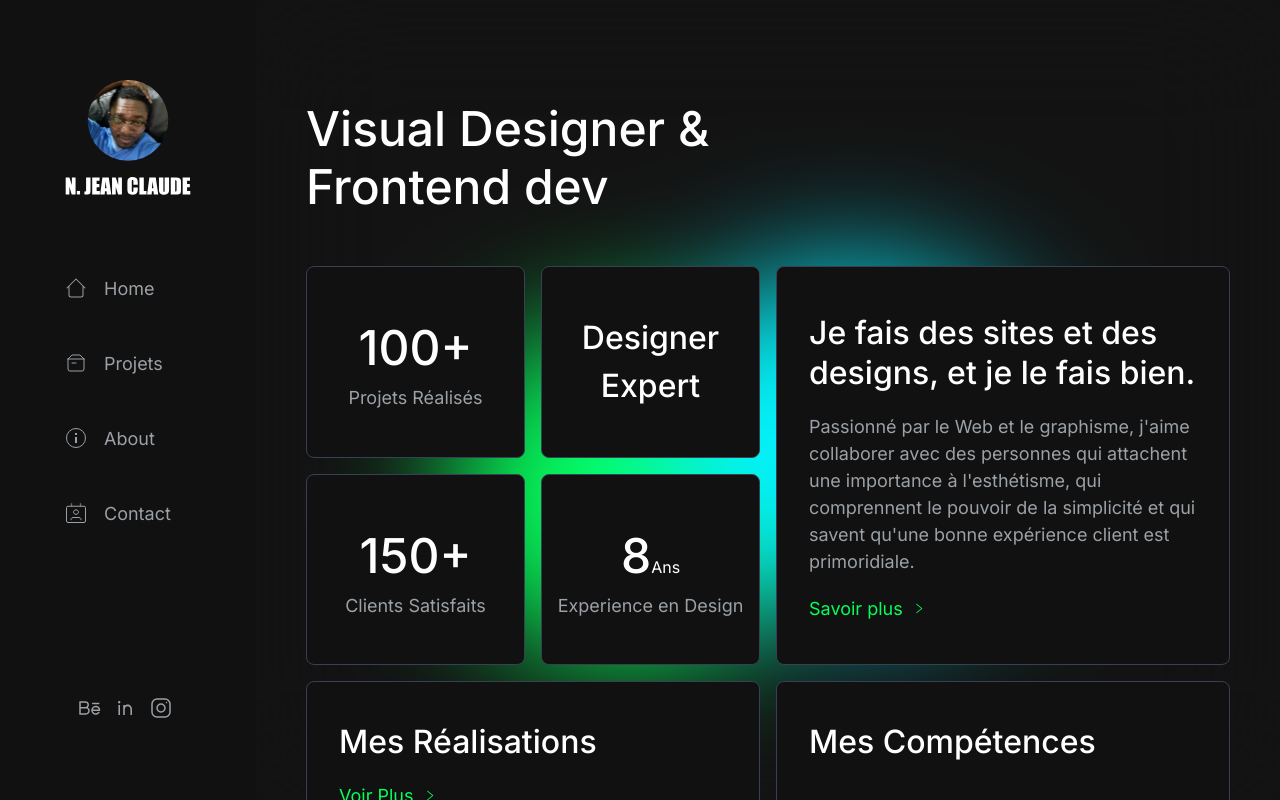
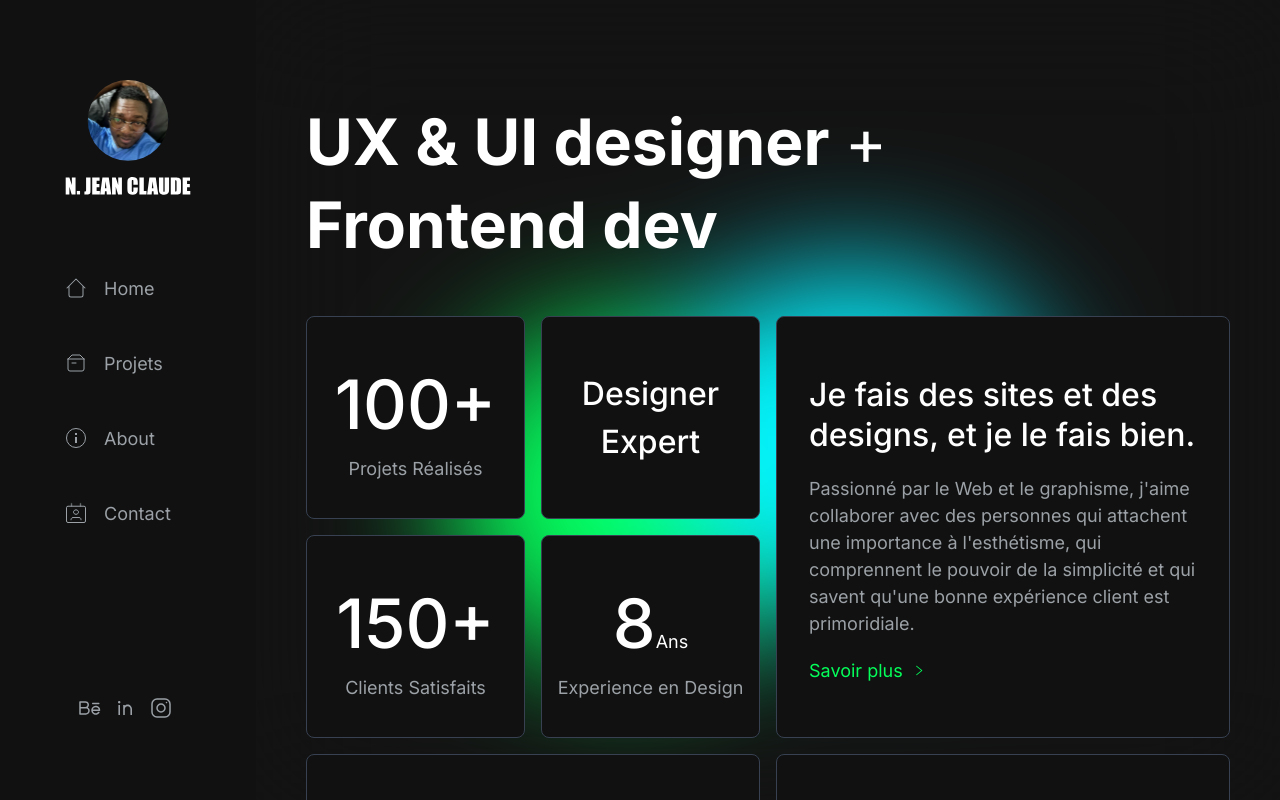
Before and after one commit to TeddyMedjio/myportfolio, a Next.js app: page / in a window 1280 px wide. Built offline with nearby package versions, Linux system fonts and the light colour scheme.

Commit message:
update font size

```diff
--- a/app/globals.css
+++ b/app/globals.css
@@ -14,9 +14,15 @@ body {
   font-family: Inter;
 }
 
+.title {
+  font-size: clamp(37px, 5vw, 78px);
+  font-weight: 700;
+  line-height: 1.3;
+}
+
 /* FONTS */
 .medium-48 {
-  @apply text-[48px] font-[500];
+  @apply text-[68px] font-[500];
 }
 
 .medium-32 {
--- a/components/Front.tsx
+++ b/components/Front.tsx
@@ -12,8 +12,9 @@ const Front = () => {
         <div className="blue"></div>
       </div>
       <div className=" pt-[50px] lg:pt-[100px] mx-auto max-w-[1440px]">
-        <h1 className="text-white medium-32 leading-snug lg:text-[48px] lg:leading-[58px] ">
-          Visual Designer & <br /> Frontend dev
+        <h1 className="text-white title ">
+          UX & UI designer <span className=" font-normal">+</span> <br />{" "}
+          Frontend dev
         </h1>
 
         {/* card */}
@@ -38,7 +39,7 @@ const Front = () => {
             </div>
             <div className="bg-gray-10 border border-gray-700 rounded-lg flex flex-col justify-center py-9">
               <h1 className=" medium-48 text-white text-center">
-                8<span className="regular-16">Ans</span>
+                8<span className="regular-18">Ans</span>
               </h1>
               <p className="regular-18 2xl:text-[20px] 2xl:leading-[28px] text-gray-20 text-center">
                 Experience en Design
@@ -46,7 +47,7 @@ const Front = () => {
             </div>
           </div>
           <div className="bg-gray-10 border border-gray-700 rounded-lg pt-[40px] px-8 py-9 flex flex-col items-center justify-center">
-            <h2 className=" medium-32 2xl:text-[48px] 2xl:leading-[58px] text-white mb-5 leading-tight">
+            <h2 className=" medium-32 2xl:text-[50px] 2xl:leading-[58px] text-white mb-5 leading-tight">
               Je fais des sites et des designs, et je le fais bien.
             </h2>
             <p className="regular-18 text-gray-20 2xl:text-[20px] 2xl:leading-[28px] ">
--- a/components/Realisation.tsx
+++ b/components/Realisation.tsx
@@ -17,6 +17,7 @@ const Realisation = () => {
 
         {/* card */}
         <div className="grid grid-cols-1 grid-flow-row lg:grid-rows-2 lg:grid-cols-2 gap-4 mt-[50px]">
+          <Link href="https://notary-virid.vercel.app/" target="_blank">
             <div className="bg-gray-10 border border-gray-700 rounded-lg ">
               <div className=" overflow-hidden rounded-tl-lg rounded-tr-lg">
                 <Image
@@ -46,13 +47,14 @@ const Realisation = () => {
                   <h2 className="text-[25px] md:text-[32px] text-white  leading-tight ">
                     Notaire Riegelova{" "}
                   </h2>
-                <Link href="https://notary-virid.vercel.app/" target="_blank">
+
                   <Image src="/tab.svg" height={21} width={21} alt="icon tab" />
-                </Link>
                 </div>
               </div>
             </div>
+          </Link>
 
+          <Link href="https://www.behance.net/njean" target="_blank">
             <div className="bg-gray-10 border border-gray-700 rounded-lg ">
               <div className=" overflow-hidden rounded-tl-lg rounded-tr-lg">
                 <Image
@@ -79,13 +81,14 @@ const Realisation = () => {
                   <h2 className="text-[25px] md:text-[32px] text-white  leading-tight ">
                     Finsura AG
                   </h2>
-                <Link href="https://www.behance.net/njean" target="_blank">
+
                   <Image src="/tab.svg" height={21} width={21} alt="icon tab" />
-                </Link>
                 </div>
               </div>
             </div>
+          </Link>
 
+          <Link href="https://www.em-marketing.ch/" target="_blank">
             <div className="bg-gray-10 border border-gray-700 rounded-lg ">
               <div className=" overflow-hidden rounded-tl-lg rounded-tr-lg">
                 <Image
@@ -115,13 +118,14 @@ const Realisation = () => {
                   <h2 className="text-[25px] md:text-[32px] text-white  leading-tight ">
                     Emotional Marketing
                   </h2>
-                <Link href="https://www.em-marketing.ch/" target="_blank">
+
                   <Image src="/tab.svg" height={21} width={21} alt="icon tab" />
-                </Link>
                 </div>
               </div>
             </div>
+          </Link>
 
+          <Link href="https://barbershop-three-phi.vercel.app/" target="_blank">
             <div className="bg-gray-10 border border-gray-700 rounded-lg ">
               <div className=" overflow-hidden rounded-tl-lg rounded-tr-lg">
                 <Image
@@ -151,16 +155,14 @@ const Realisation = () => {
                   <h2 className="text-[25px] md:text-[32px] text-white  leading-tight ">
                     OZ Barbershop
                   </h2>
-                <Link
-                  href="https://barbershop-three-phi.vercel.app/"
-                  target="_blank"
-                >
+
                   <Image src="/tab.svg" height={21} width={21} alt="icon tab" />
-                </Link>
                 </div>
               </div>
             </div>
+          </Link>
 
+          <Link href="https://travel-theta-three.vercel.app/" target="_blank">
             <div className="bg-gray-10 border border-gray-700 rounded-lg ">
               <div className=" overflow-hidden rounded-tl-lg rounded-tr-lg">
                 <Image
@@ -184,16 +186,14 @@ const Realisation = () => {
                   <h2 className="text-[25px] md:text-[32px] text-white  leading-tight ">
                     Travel App
                   </h2>
-                <Link
-                  href="https://travel-theta-three.vercel.app/"
-                  target="_blank"
-                >
+
                   <Image src="/tab.svg" height={21} width={21} alt="icon tab" />
-                </Link>
                 </div>
               </div>
             </div>
+          </Link>
 
+          <Link href="https://www.behance.net/njean" target="_blank">
             <div className="bg-gray-10 border border-gray-700 rounded-lg ">
               <div className="overflow-hidden rounded-tl-lg rounded-tr-lg">
                 <Image
@@ -223,12 +223,12 @@ const Realisation = () => {
                   <h2 className="text-[25px] md:text-[32px] text-white  leading-tight ">
                     Zuhe Chia
                   </h2>
-                <Link href="https://www.behance.net/njean" target="_blank">
+
                   <Image src="/tab.svg" height={21} width={21} alt="icon tab" />
-                </Link>
                 </div>
               </div>
             </div>
+          </Link>
         </div>
       </div>
 
--- a/package.json
+++ b/package.json
@@ -15,6 +15,8 @@
     "next": "13.5.6",
     "react": "^18",
     "react-dom": "^18",
+    "react-slick": "^0.29.0",
+    "slick-carousel": "^1.8.1",
     "tailwind-merge": "^1.14.0",
     "tailwindcss-animate": "^1.0.7"
   },
```
Also changed, not shown: 1 other file (tests, documents, lock files or other folders). Lines whose indentation alone changed are shown as unchanged.
